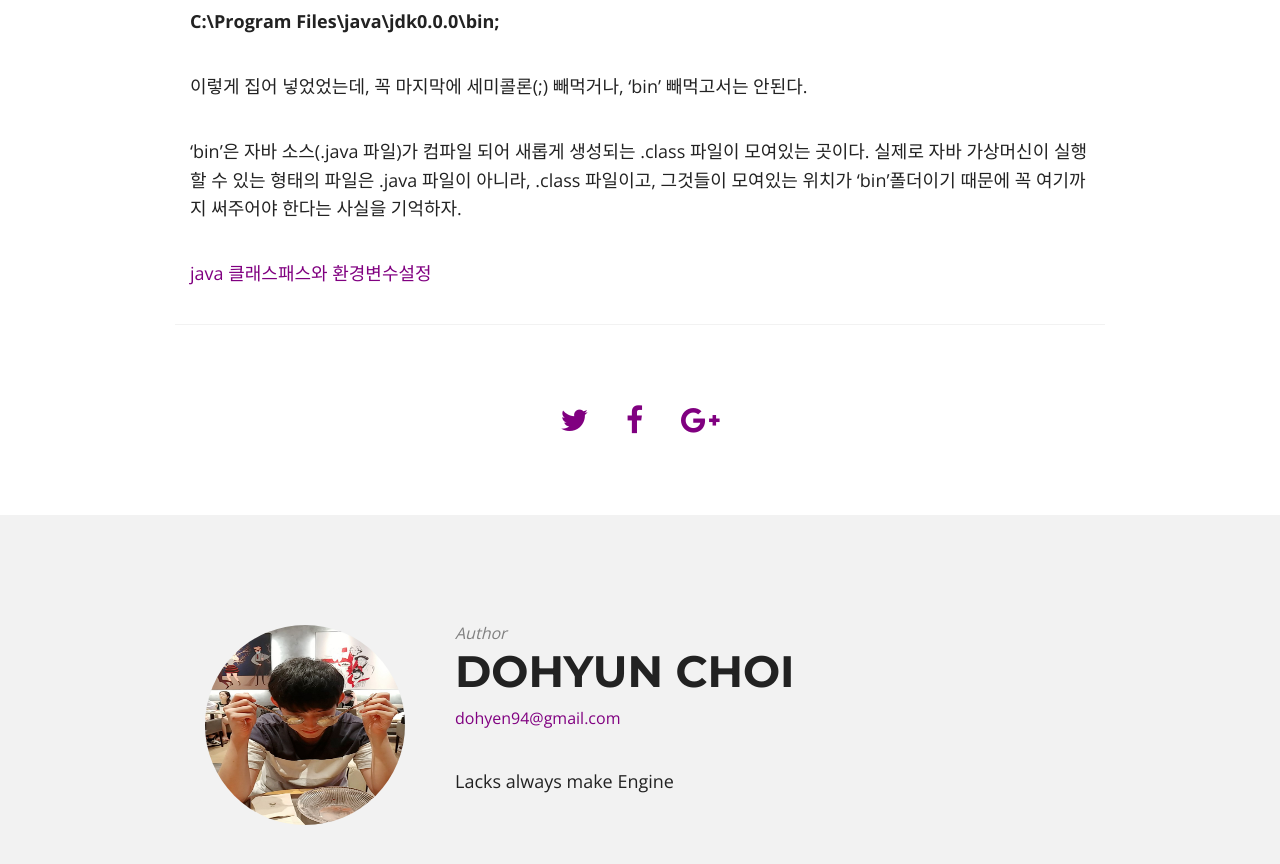
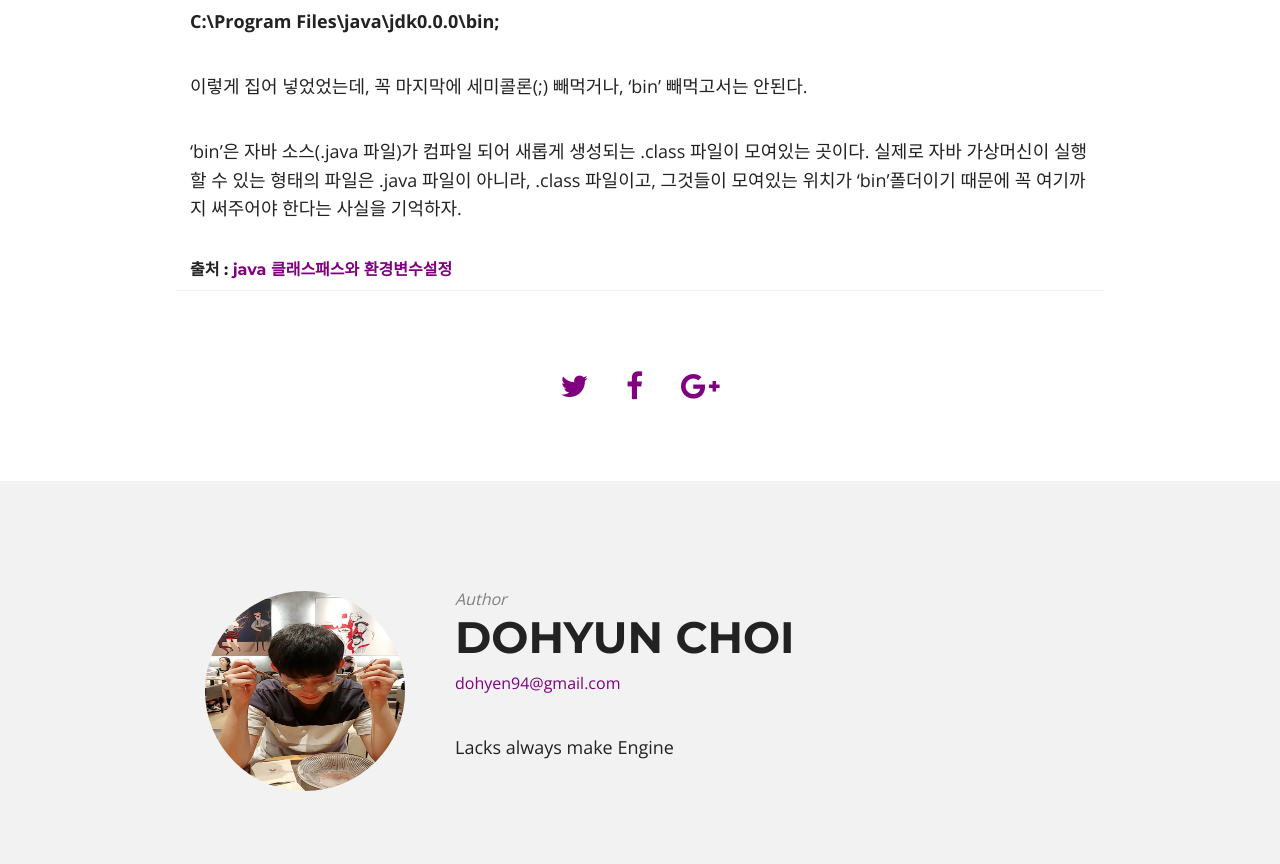
Before and after one commit to DoHyunChoi/dohyunchoi.github.io, a Jekyll site: the page built from _posts/2019-08-16-Class Path.markdown, in a window 1280 px wide and 900 px high, scrolled down 2208 px. Shown: the top 864 px of the window. Built offline with Jekyll 4.4.1, drawn with Linux system fonts in a browser that asks for light colours; nearby versions of some CDN libraries; comment, search, counter and statistics services are not loaded.

Commit message:
Update 2019-08-16-Class Path.markdown

```diff
--- a/_posts/2019-08-16-Class Path.markdown
+++ b/_posts/2019-08-16-Class Path.markdown
@@ -93,4 +93,4 @@ A클래스가 있는 workspace 디렉토리와, B클래스가 있는 workspace/b
 그것들이 모여있는 위치가 'bin'폴더이기 때문에 꼭 여기까지 써주어야 한다는 사실을 기억하자.
 
 
-[java 클래스패스와 환경변수설정](https://wanzargen.tistory.com/28)
+###### 출처 : [java 클래스패스와 환경변수설정](https://wanzargen.tistory.com/28)
```
